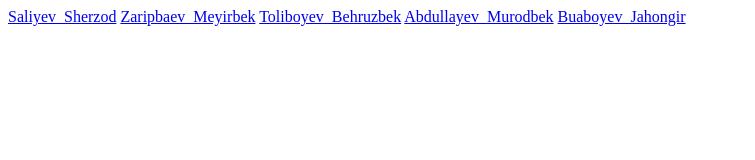
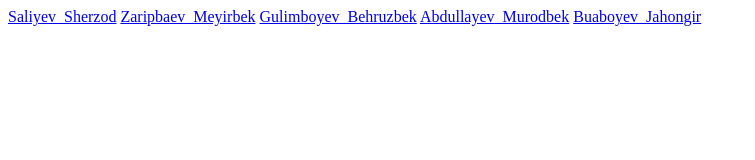
Before and after one commit to adikdeveloper/sertifikat, a plain HTML site: page index.html in a window 1280 px wide. Shown: the whole page, without its empty margins (0-755 px from the left). Drawn offline with Linux system fonts and the light colour scheme.

Commit message:
Update index.html

```diff
--- a/index.html
+++ b/index.html
@@ -8,7 +8,7 @@
 <body>
     <a href="./sertifikat/Saliyev_Sherzod.jpg">Saliyev_Sherzod</a>
     <a href="./sertifikat/Zaripbaev_Meyirbek.jpg">Zaripbaev_Meyirbek</a>
-    <a href="./sertifikat/Toliboyev_Behruzbek.jpg">Toliboyev_Behruzbek</a>
+    <a href="./sertifikat/Gulimboyev_Behruzbek">Gulimboyev_Behruzbek</a>
     <a href="./sertifikat/Abdullayev_Murodbek.jpg">Abdullayev_Murodbek</a>
     <a href="./sertifikat/Buaboyev_Jahongir.jpg">Buaboyev_Jahongir</a>
 </body>
```
